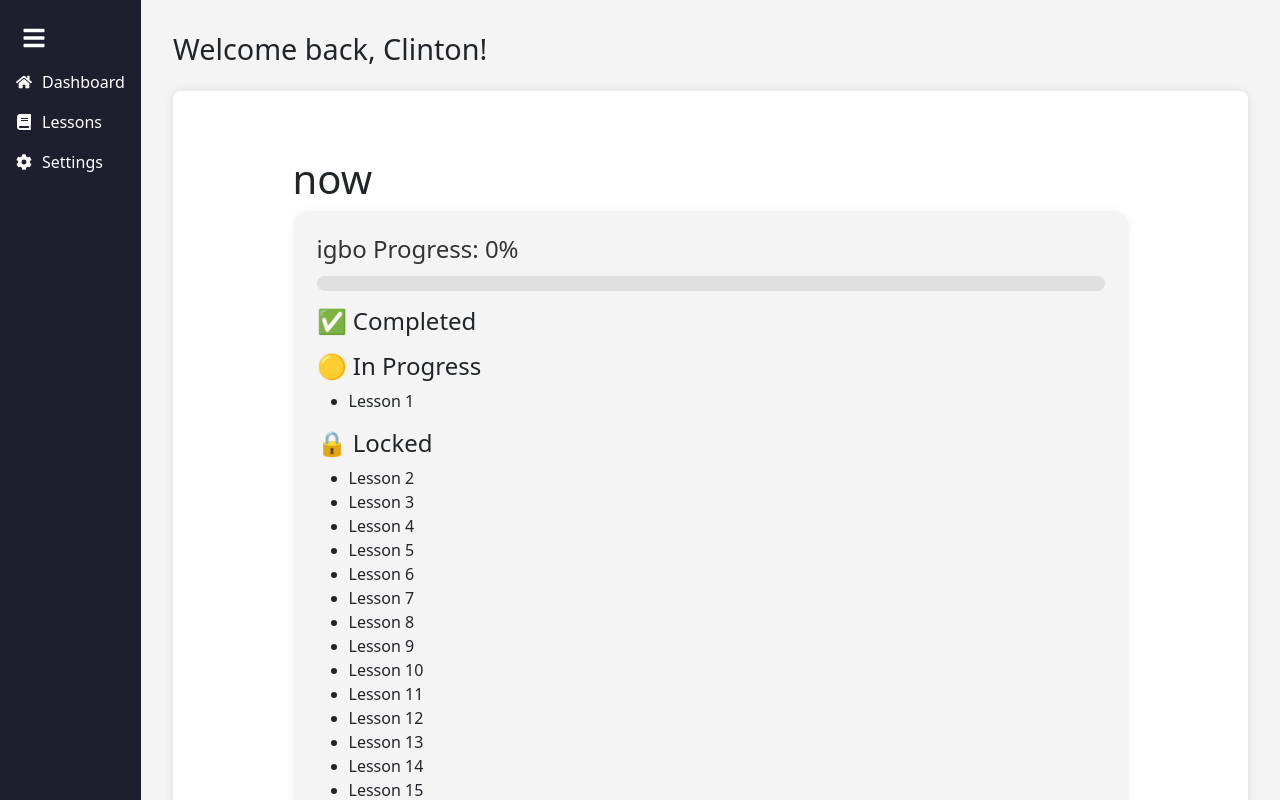
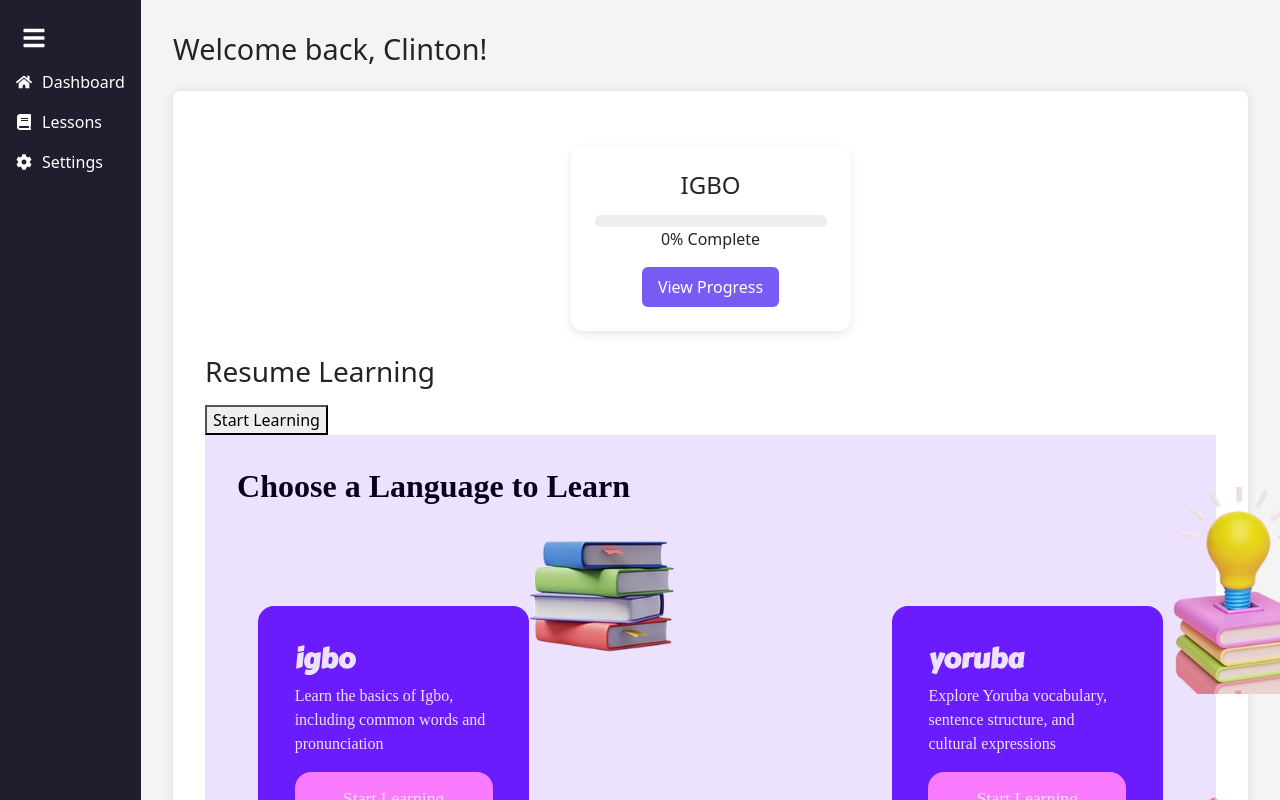
Before and after one commit to JoyEmma12/joy-pro, a React (Vite) app in the folder my_final_year_project/: page /dashboard in a window 1280 px wide. Shown: the top 800 px of the page. Built offline with nearby package versions, Linux system fonts and the light colour scheme; a web font is replaced by a local one.

Commit message:
dashboard progress view updated

```diff
--- a/my_final_year_project/src/components/Dashboard/LessonPage/DashboardProgress.css
+++ b/my_final_year_project/src/components/Dashboard/LessonPage/DashboardProgress.css
@@ -1,64 +1,59 @@
-.dashboard-progress {
-  padding: 2rem;
-  max-width: 900px;
-  margin: 0 auto;
+.dashboard-progress-container {
+  display: flex;
+  flex-wrap: wrap;
+  gap: 1.5rem;
+  padding: 1.5rem;
+  justify-content: center;
 }
 
-.progress-section {
-  background-color: #f4f4f4;
-  border-radius: 1rem;
+.progress-card {
+  background: white;
   padding: 1.5rem;
-  margin-bottom: 2rem;
-  box-shadow: 0 0 10px rgba(0,0,0,0.05);
+  border-radius: 12px;
+  box-shadow: 0 3px 10px rgba(0, 0, 0, 0.1);
+  width: 280px;
+  text-align: center;
+  transition: 0.3s ease-in-out;
 }
 
-.progress-section h3 {
-  font-size: 1.5rem;
-  margin-bottom: 0.8rem;
-  color: #333;
+.progress-card:hover {
+  transform: translateY(-3px);
+}
+
+.progress-bar-container {
+  margin: 1rem 0;
 }
 
 .progress-bar {
   width: 100%;
-  height: 15px;
-  background-color: #e0e0e0;
-  border-radius: 20px;
+  height: 12px;
+  background: #eee;
+  border-radius: 6px;
   overflow: hidden;
-  margin-bottom: 1rem;
 }
 
-.filled-bar {
+.progress-fill {
   height: 100%;
-  background-color: #7a5af5; /* Primary color */
-  transition: width 0.5s ease-in-out;
+  background-color: #7a5af5;
+  transition: width 0.5s ease;
 }
 
-.completed-list {
-  list-style-type: none;
-  padding-left: 0;
+.progress-card button {
+  background: #7a5af5;
+  color: white;
+  border: none;
+  padding: 0.5rem 1rem;
+  border-radius: 6px;
+  cursor: pointer;
 }
 
-.completed-list li {
-  background-color: #eaf1ff;
-  border-radius: 8px;
-  padding: 0.5rem 1rem;
-  margin-bottom: 5px;
-  color: #222;
-  font-size: 0.95rem;
-}
-
-/* Responsive */
-@media (max-width: 600px) {
-  .dashboard-progress {
-    padding: 1rem;
+@media (max-width: 768px) {
+  .dashboard-progress-container {
+    flex-direction: column;
+    align-items: center;
   }
 
-  .progress-section h3 {
-    font-size: 1.2rem;
-  }
-
-  .completed-list li {
-    font-size: 0.9rem;
-    padding: 0.4rem 0.8rem;
+  .progress-card {
+    width: 90%;
   }
 }
--- a/my_final_year_project/src/components/Dashboard/LessonPage/DashboardProgress.jsx
+++ b/my_final_year_project/src/components/Dashboard/LessonPage/DashboardProgress.jsx
@@ -1,10 +1,12 @@
 import { useEffect, useState } from "react";
 import { lessons } from "./LanguageLessons";
 import "./DashboardProgress.css";
+import { useNavigate } from "react-router-dom";
 
 const DashboardProgress = () => {
   const [progress, setProgress] = useState({});
   const username = JSON.parse(localStorage.getItem("user"))?.username;
+  const navigate = useNavigate();
 
   useEffect(() => {
     const fetchProgress = async () => {
@@ -12,7 +14,6 @@ const DashboardProgress = () => {
         try {
           const res = await fetch(`http://127.0.0.1:5000/progress/${username}`);
           const data = await res.json();
-          console.log("Fetched progress:", data);
           setProgress(data);
         } catch (error) {
           console.error("Error fetching progress:", error);
@@ -23,87 +24,34 @@ const DashboardProgress = () => {
     fetchProgress();
   }, [username]);
 
-
-  const totalCompleted = Object.values(progress)
-    .flatMap((lang) => Object.values(lang))
-    .filter((status) => status === "completed").length;
-
   return (
-    <div className="dashboard-progress">
-      <h1>now</h1>
+    <div className="dashboard-progress-container">
       {Object.keys(lessons).map((language) => {
-        const totalLessons = Object.keys(lessons[language]).length;
+        const total = Object.keys(lessons[language]).length;
         const completed = progress[language]
           ? Object.values(progress[language]).filter(
               (val) => val === "completed"
             ).length
           : 0;
-        const percentage = totalLessons
-          ? Math.round((completed / totalLessons) * 100)
-          : 0;
-
-        // Group lessons
-        const completedLessons = [];
-        const inProgressLessons = [];
-        const lockedLessons = [];
-
-        Object.entries(lessons[language])
-          .sort(([a], [b]) => Number(a) - Number(b))
-          .forEach(([lessonId, lessonData]) => {
-            const status = progress[language]?.[`lesson${lessonId}`];
-
-            if (status === "completed") {
-              completedLessons.push(lessonId);
-            } else if (
-              lessonId === "1" ||
-              progress[language]?.[`lesson${parseInt(lessonId) - 1}`] ===
-                "completed"
-            ) {
-              inProgressLessons.push(lessonId);
-            } else {
-              lockedLessons.push(lessonId);
-            }
-          });
+        const percentage = total ? Math.round((completed / total) * 100) : 0;
 
         return (
-          <div className="progress-section" key={language}>
-            <h3>
-              {language} Progress: {percentage}%
-            </h3>
-            <div className="progress-bar">
-              <div
-                className="filled-bar"
-                style={{ width: `${percentage}%` }}></div>
+          <div className="progress-card" key={language}>
+            <h4>{language.toUpperCase()}</h4>
+            <div className="progress-bar-container">
+              <div className="progress-bar">
+                <div
+                  className="progress-fill"
+                  style={{ width: `${percentage}%` }}></div>
+              </div>
+              <span>{percentage}% Complete</span>
             </div>
-            <div className="lesson-status-group">
-              <h4>✅ Completed</h4>
-              <ul>
-                {completedLessons.map((id) => (
-                  <li key={id}>Lesson {id}</li>
-                ))}
-              </ul>
-
-              <h4>🟡 In Progress</h4>
-              <ul>
-                {inProgressLessons.map((id) => (
-                  <li key={id}>Lesson {id}</li>
-                ))}
-              </ul>
-
-              <h4>🔒 Locked</h4>
-              <ul>
-                {lockedLessons.map((id) => (
-                  <li key={id}>Lesson {id}</li>
-                ))}
-              </ul>
-            </div>
+            <button onClick={() => navigate(`/progress/${language}`)}>
+              View Progress
+            </button>
           </div>
         );
       })}
-
-      <h2 className="dashboard-summary">
-        📚 Total Lessons Completed: {totalCompleted}
-      </h2>
     </div>
   );
 };
```
